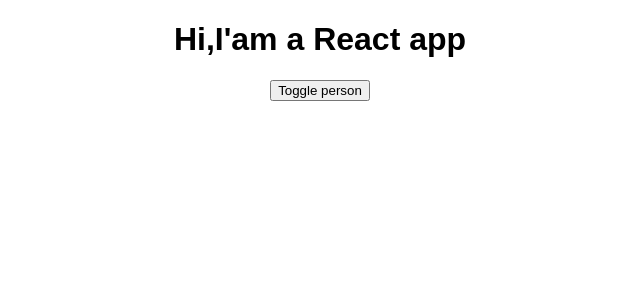
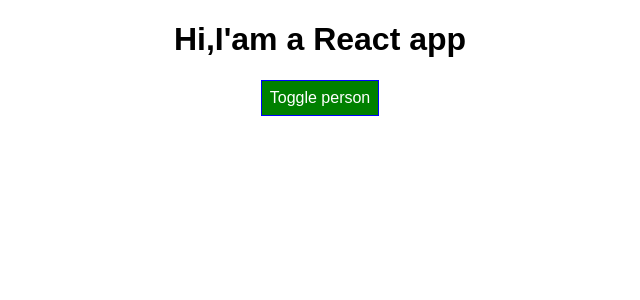
Before and after one commit to q7314568/react-complete-guide, a React (Create React App) app: page / in a window 1280 px wide. Shown: the top 300 px of the page, without its empty margins (320-960 px from the left). Built offline with nearby package versions, Linux system fonts and the light colour scheme.

Commit message:
利用JS來設定inline style

```diff
--- a/src/App.css
+++ b/src/App.css
@@ -2,27 +2,6 @@
   text-align: center;
 }
 
-.App-logo {
-  animation: App-logo-spin infinite 20s linear;
-  height: 80px;
+.red{
+
 }
-
-.App-header {
-  background-color: #222;
-  height: 150px;
-  padding: 20px;
-  color: white;
-}
-
-.App-title {
-  font-size: 1.5em;
-}
-
-.App-intro {
-  font-size: large;
-}
-
-@keyframes App-logo-spin {
-  from { transform: rotate(0deg); }
-  to { transform: rotate(360deg); }
-}
--- a/src/App.js
+++ b/src/App.js
@@ -44,6 +44,15 @@
   };
 
   render() {
+    const style={
+      backgroundColor:"green",
+      color:"white",
+      font:"inherit",
+      border:"1px solid blue",
+      padding:"8px",
+      cursor:"pointer"
+    }
+
     let persons = null;
 
     if (this.state.showPersons) {
@@ -60,12 +69,15 @@
           })}
         </div>
       );
+      style.backgroundColor="red";
     }
 
     return (
       <div className="App">
         <h1>Hi,I'am a React app</h1>
-        <button onClick={this.togglePersonsHandler}>Toggle person</button>
+        <button
+        style={style}
+        onClick={this.togglePersonsHandler}>Toggle person</button>
         {persons}
       </div>
     );
```
